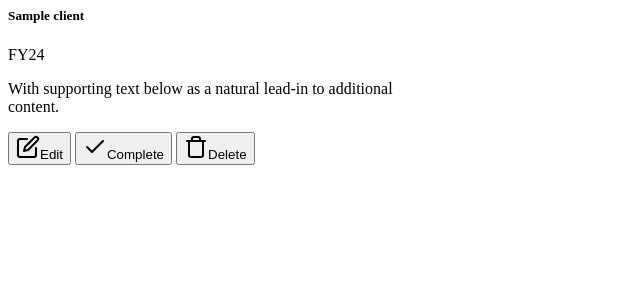
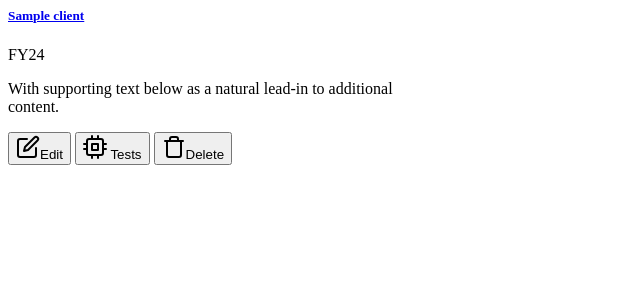
Before and after one commit to blobstar/trakr, a Flask app: template templates/clientItem.html in a window 1280 px wide. Shown: the top 300 px of the page, without its empty margins (0-640 px from the left). Run offline with Flask 3, Linux system fonts and the light colour scheme; the template is opened without the code that fills it: most values are stand-ins (such as "Sample title", 1, 10 or a date in 2020); some libraries are stand-ins or nearby versions.

Commit message:
made a stub html and route for tests

```diff
--- a/app.py
+++ b/app.py
@@ -86,7 +86,7 @@ def home():
         clients.append(dict(row))
     clients.reverse()
 
-    return render_template('home.html', clients=clients, form=form)
+    return render_template('homeClients.html', clients=clients, form=form)
 
 # Read projects
 @app.route('/Projects', methods=['GET'])
@@ -164,5 +164,19 @@ def get_client(client_id):
     return jsonify({'status': 'success', 'message': 'Found the Client!', 'client': client['name']})
 
 
+@app.route('/client/<int:client_id>/tests')
+def view_client_tests(client_id):
+    connection = get_db_connection()
+    with connection.cursor() as cursor:
+        cursor.execute('SELECT * FROM tests WHERE clientID = %s', (client_id,))
+        items = cursor.fetchall()
+    connection.close()
+    tests = []
+    for row in items:
+        tests.append(dict(row))
+    tests.reverse()
+    return render_template('client_tests.html', client_id=client_id, tests=tests)
+
+
 if __name__ == '__main__':
     app.run(host='0.0.0.0', port=8080, debug=True)
--- /dev/null
+++ b/static/Test_scripts.js
@@ -0,0 +1,6 @@
+function loadClientTests(button) {
+    const clientId = button.getAttribute('data-client-id');
+
+    // Redirect to the route
+    window.location.href = `/client/${clientId}/tests`;
+}
--- a/templates/clientItem.html
+++ b/templates/clientItem.html
@@ -1,5 +1,7 @@
 <div class="card" style="margin-bottom:20px; margin-right:20px; max-width:400px">
-  <h5 class="card-header">{{client['name']}}</h5>
+    <a href="{{client['url']}}" class="link-body-emphasis link-offset-2 link-underline-opacity-25 link-underline-opacity-75-hover">
+      <h5 class="card-header">{{client['name']}}</h5>
+    </a>
   <div class="card-body">
       <span class="badge text-bg-primary">FY24</span>
     <p class="card-text">With supporting text below as a natural lead-in to additional content.</p>
@@ -7,17 +9,9 @@
 
           <button type="button" class="btn btn-outline-primary" data-client-id="{{client['id']}}" onclick="loadUpdateForm(this)"><svg xmlns="http://www.w3.org/2000/svg" width="24" height="24" viewBox="0 0 24 24" fill="none" stroke="currentColor" stroke-width="2" stroke-linecap="round" stroke-linejoin="round" class="feather feather-edit"><path d="M11 4H4a2 2 0 0 0-2 2v14a2 2 0 0 0 2 2h14a2 2 0 0 0 2-2v-7"></path><path d="M18.5 2.5a2.121 2.121 0 0 1 3 3L12 15l-4 1 1-4 9.5-9.5z"></path></svg>Edit</button>
 
-          <button type="button" class="btn btn-outline-success"><svg xmlns="http://www.w3.org/2000/svg" width="24" height="24" viewBox="0 0 24 24" fill="none" stroke="currentColor" stroke-width="2" stroke-linecap="round" stroke-linejoin="round" class="feather feather-check"><polyline points="20 6 9 17 4 12"></polyline></svg>Complete</button>
+              <button type="button" class="btn btn-outline-secondary" data-client-id="{{client['id']}}" onclick="loadClientTests(this)"><svg xmlns="http://www.w3.org/2000/svg" width="24" height="24" viewBox="0 0 24 24" fill="none" stroke="currentColor" stroke-width="2" stroke-linecap="round" stroke-linejoin="round" class="feather feather-cpu"><rect x="4" y="4" width="16" height="16" rx="2" ry="2"></rect><rect x="9" y="9" width="6" height="6"></rect><line x1="9" y1="1" x2="9" y2="4"></line><line x1="15" y1="1" x2="15" y2="4"></line><line x1="9" y1="20" x2="9" y2="23"></line><line x1="15" y1="20" x2="15" y2="23"></line><line x1="20" y1="9" x2="23" y2="9"></line><line x1="20" y1="14" x2="23" y2="14"></line><line x1="1" y1="9" x2="4" y2="9"></line><line x1="1" y1="14" x2="4" y2="14"></line></svg>  Tests</button>
 
           <button type="button" class="btn btn-outline-danger" data-client-id="{{client['id']}}"  onclick="deleteClient(this)"><svg xmlns="http://www.w3.org/2000/svg" width="24" height="24" viewBox="0 0 24 24" fill="none" stroke="currentColor" stroke-width="2" stroke-linecap="round" stroke-linejoin="round" class="feather feather-trash"><polyline points="3 6 5 6 21 6"></polyline><path d="M19 6v14a2 2 0 0 1-2 2H7a2 2 0 0 1-2-2V6m3 0V4a2 2 0 0 1 2-2h4a2 2 0 0 1 2 2v2"></path></svg>Delete</button>
       </div>
   </div>
 </div>
-
-
-
-<script>
-
-
-
-</script>
--- /dev/null
+++ b/templates/client_tests.html
@@ -0,0 +1,5 @@
+{% extends 'home.html' %}
+
+{% block content %}
+hellow
+{% endblock %}
--- a/templates/navbar.html
+++ b/templates/navbar.html
@@ -1,6 +1,6 @@
 <nav class="navbar sticky-top navbar-expand-lg navbar-dark bg-dark border-bottom border-body">
   <div class="container-fluid">
-    <img src="static/trakrlogo.png" style="height:50px" class="img-fluid" alt="...">
+    <img src="{{ url_for('static', filename='trakrlogo.png') }}" style="height:50px" class="img-fluid" alt="...">
     <button class="navbar-toggler" type="button" data-bs-toggle="collapse" data-bs-target="#navbarSupportedContent" aria-controls="navbarSupportedContent" aria-expanded="false" aria-label="Toggle navigation">
       <span class="navbar-toggler-icon"></span>
     </button>
```
Also changed, not shown: templates/home.html (+10 -13 lines), templates/homeClients.html (added, +9 -0 lines).
